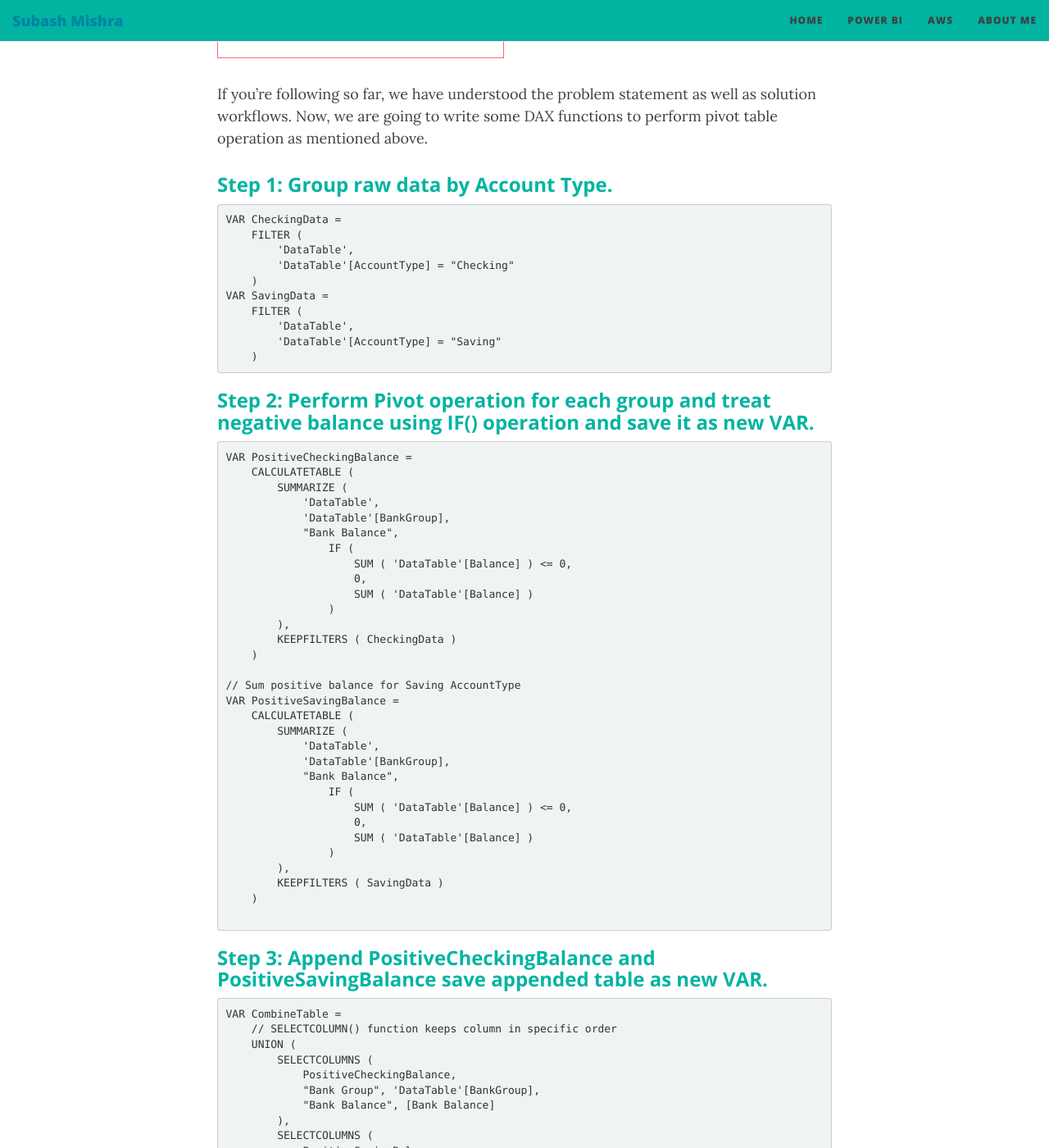
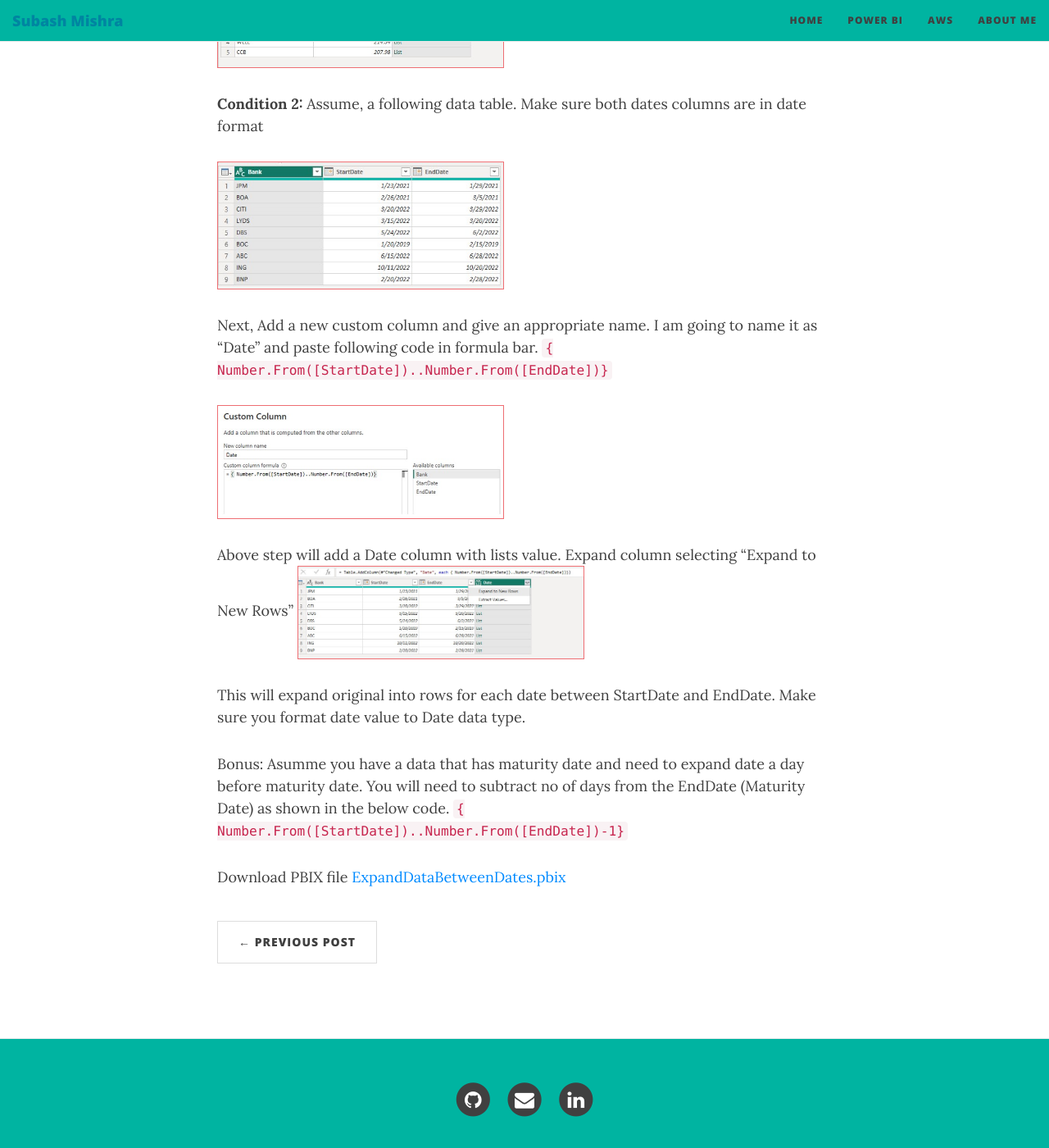
Before and after one commit to MishraSubash/MishraSubash.github.io, a Jekyll site: the page built from _posts/2023-02-19-Expand Data Between Dates.md, in a window 1280 px wide and 1400 px high, scrolled down 2513 px. Shown: the whole window at 82% size. Built offline with Jekyll 4.4.1, drawn with Linux system fonts in a browser that asks for light colours; nearby versions of some CDN libraries; some of the changed text lies outside the part shown.

Commit message:
new articles added

````diff
--- a/_posts/2023-02-19-Expand Data Between Dates.md
+++ b/_posts/2023-02-19-Expand Data Between Dates.md
@@ -1,193 +1,72 @@
 ---
 layout: post
-title: Pivot Table with filters and If conditions using DAX
+title: How to expand data rows between dates by each day in Power Query?
 #subtitle:
 ---
 
-Assuming We have bank balance data by bank and account type. Our goal is to aggregate the balance by BankGroup for each AccountType based on a specific criterion. The criterion involves summarizing the raw data by bank group and account type, and then adding up only the positive balances for each bank group.
+Expanding data rows between dates by each day in Power Query is a useful technique for analyzing time-based data. In this article, we are exploring couple different techniques to expand data rows by each day in Power Query.
 
-<img src="/img/Pivot_RawBankBalance.jpg" width="550px" style="border: 1px solid #ee6e73;"/>
+**Condition1:**
+Imagine, we have data table without date column, but you want to expand data between custom data ranges.
 
 
+<img src="/img/Table_Fig_1.jpg" width="550px" style="border: 1px solid #ee6e73;"/>
 
-To achieve this, we first need to pivot the data by BankGroup and AccountType. Then, we only sum positive balances which means replacing negative balances by 0 or write a conditional statement to sume up only positive values. The data would look like this:
-
-<img src="/img/Pivot_FirstPivot.jpg" width="1200px" style="border: 1px solid #ee6e73;"/>
-
-Again, re-run one more pivot table to aggregate bank balance by bank group. The final output would be
-
-<img src="/img/Pivot_FinalOutPut.jpg" width="350px" style="border: 1px solid #ee6e73;"/>
-
-If you’re following so far, we have understood the problem statement as well as solution workflows. Now, we are going to write some DAX functions to perform pivot table operation as mentioned above.
-
-### **Step 1: Group raw data by Account Type.**
+Step 1: Create two date functions in which you want to expand data between. (Function is not required if you want to embed dates in M-code). For this example, I am going to create following two date functions:
+a.	First Day of Previous Month:
 ```
-VAR CheckingData =
-    FILTER (
-        'DataTable',
-        'DataTable'[AccountType] = "Checking"
-    )
-VAR SavingData =
-    FILTER (
-        'DataTable',
-        'DataTable'[AccountType] = "Saving"
-    )
+(FirstDayOfPreviousMonth as date) =>
+let
+    #"First Day of previous Month" = Date.StartOfMonth(Date.AddMonths(DateTime.Date(DateTime.LocalNow()), -1))
+in
+    #"First Day of previous Month"
 ```
-
-### **Step 2: Perform Pivot operation for each group and treat negative balance using IF() operation and save it as new VAR.**
+b.	Last Day of Previous Month:
 
 ```
-VAR PositiveCheckingBalance =
-    CALCULATETABLE (
-        SUMMARIZE (
-            'DataTable',
-            'DataTable'[BankGroup],
-            "Bank Balance",
-                IF (
-                    SUM ( 'DataTable'[Balance] ) <= 0,
-                    0,
-                    SUM ( 'DataTable'[Balance] )
-                )
-        ),
-        KEEPFILTERS ( CheckingData )
-    )
+(LastDayOfPreviousMonth as date) =>
+let
+    #"Last Day of Previous Month" = Date.EndOfMonth(Date.AddMonths(DateTime.Date(DateTime.LocalNow()), -1))
+in
+   #"Last Day of Previous Month"
+```
+Save Function a as FirstDayofPreviousMonth and function b as LastDayOfPreviousMonth
+Step 2: Add new column as Date and paste following code in formula box
+```
+ List.Transform({
+    Number.From(
+        FirstDayofPreviousMonth(#date(2023,2,2)))..
+    Number.From(
+        LastDayOfPreviousMonth(#date(2023,2,2)))},
+    each  Date.From(_)
+              )
+```
+IMPORTANT: Date inside the `#date()` function is just a format parameter. Regardless of what value you supply, function will generates dates based on original function.
 
-// Sum positive balance for Saving AccountType
-VAR PositiveSavingBalance =
-    CALCULATETABLE (
-        SUMMARIZE (
-            'DataTable',
-            'DataTable'[BankGroup],
-            "Bank Balance",
-                IF (
-                    SUM ( 'DataTable'[Balance] ) <= 0,
-                    0,
-                    SUM ( 'DataTable'[Balance] )
-                )
-        ),
-        KEEPFILTERS ( SavingData )
-    )
 
-```
+<img src="/img/Custom_Col_Fig_2.jpg" width="1200px" style="border: 1px solid #ee6e73;"/>
 
-### **Step 3: Append PositiveCheckingBalance and PositiveSavingBalance save appended table as new VAR.**
-```
-VAR CombineTable =
-    // SELECTCOLUMN() function keeps column in specific order
-    UNION (
-        SELECTCOLUMNS (
-            PositiveCheckingBalance,
-            "Bank Group", 'DataTable'[BankGroup],
-            "Bank Balance", [Bank Balance]
-        ),
-        SELECTCOLUMNS (
-            PositiveSavingBalance,
-            "Bank Group", [BankGroup],
-            "Bank Balance", [Bank Balance]
-        )
-    )
-```
+Step3: Expand lists values as “Expand to New Rows”
 
-### **Step 4: Step 4: Finally, Summarize the unioned table by BankGroup and RETURN final output.**
-```
-RETURN
-    SUMMARIZE (
-        CombineTable,
-        [Bank Group],
-        "Bank Balance",
-            SUMX (
-                FILTER (
-                    CombineTable,
-                    [Bank Group]
-                        = EARLIER ( [Bank Group] )
-                ),
-                [Bank Balance]
-            )
-    )
-```
-The above code will return following output which identical to Pivot Table in Excel.
+<img src="/img/Expand_as_rows_between_dates_gig_3.jpg" width="350px" style="border: 1px solid #ee6e73;"/>
 
-<img src="/img/Pivot_DaxFinalOutput.jpg" width="350px" style="border: 1px solid #ee6e73;"/>
+**Condition 2:**
+Assume, a following data table. Make sure both dates columns are in date format
 
-## Here is a complete code in a single DAX:
+<img src="/img/DataTable_Fig_4.jpg" width="350px" style="border: 1px solid #ee6e73;"/>
 
-```
-Non-Negative Bank Balance By Account Type =
-//Separate data by Account Type
-VAR CheckingData =
-    FILTER (
-        'DataTable',
-        'DataTable'[AccountType] = "Checking"
-    )
-VAR SavingData =
-    FILTER (
-        'DataTable',
-        'DataTable'[AccountType] = "Saving"
-    )
+Next, Add a new custom column and give an appropriate name. I am going to name it as “Date” and paste following code in formula bar.
+```{ Number.From([StartDate])..Number.From([EndDate])}```
 
-// Pivoting Data
-// SUM Bank Balance if balance is positive for each account type.
-// Sum positive balance for Checking AccountType
-VAR PositiveCheckingBalance =
-    CALCULATETABLE (
-        SUMMARIZE (
-            'DataTable',
-            'DataTable'[BankGroup],
-            "Bank Balance",
-                IF (
-                    SUM ( 'DataTable'[Balance] ) <= 0,
-                    0,
-                    SUM ( 'DataTable'[Balance] )
-                )
-        ),
-        KEEPFILTERS ( CheckingData )
-    )
-// Sum positive balance for Saving AccountType
-VAR PositiveSavingBalance =
-    CALCULATETABLE (
-        SUMMARIZE (
-            'DataTable',
-            'DataTable'[BankGroup],
-            "Bank Balance",
-                IF (
-                    SUM ( 'DataTable'[Balance] ) <= 0,
-                    0,
-                    SUM ( 'DataTable'[Balance] )
-                )
-        ),
-        KEEPFILTERS ( SavingData )
-    )
-// Append Calcualted Table and save it as new VAR because
-// we will have to aggregate balance by Bank Group later
-VAR CombineTable =
-    // SELECTCOLUMN() function keeps column in specific order
-    UNION (
-        SELECTCOLUMNS (
-            PositiveCheckingBalance,
-            "Bank Group", 'DataTable'[BankGroup],
-            "Bank Balance", [Bank Balance]
-        ),
-        SELECTCOLUMNS (
-            PositiveSavingBalance,
-            "Bank Group", [BankGroup],
-            "Bank Balance", [Bank Balance]
-        )
-    )
-// Pivot data to aggregate balance by BankGroup
-RETURN
-    SUMMARIZE (
-        CombineTable,
-        [Bank Group],
-        "Bank Balance",
-            SUMX (
-                FILTER (
-                    CombineTable,
-                    [Bank Group]
-                        = EARLIER ( [Bank Group] )
-                ),
-                [Bank Balance]
-            )
-    )
-```
+<img src="/img/Custom_Col_fig_5.jpg" width="350px" style="border: 1px solid #ee6e73;"/>
 
-Download PBIX file [PivotDataWithDAX.pbix](https://github.com/MishraSubash/MishraSubash.github.io/blob/main/support/PivotWithDAX.pbix?raw=true)
+Above step will add a Date column with lists value. Expand column selecting “Expand to New Rows”
+<img src="/img/Final_Output_Fig_6.jpg" width="350px" style="border: 1px solid #ee6e73;"/>
+
+This will expand original into rows for each date between StartDate and EndDate. Make sure you format date value to Date data type.
+
+Bonus:
+Asumme you have a data that has maturity date and need to expand date a day before maturity date. You will need to subtract no of days from the EndDate (Maturity Date) as shown in the below code.
+```{ Number.From([StartDate])..Number.From([EndDate])-1}```
+
+Download PBIX file [ExpandDataBetweenDates.pbix](https://github.com/MishraSubash/MishraSubash.github.io/blob/main/support/ExpandDataBetweenDates.pbix?raw=true)
````
